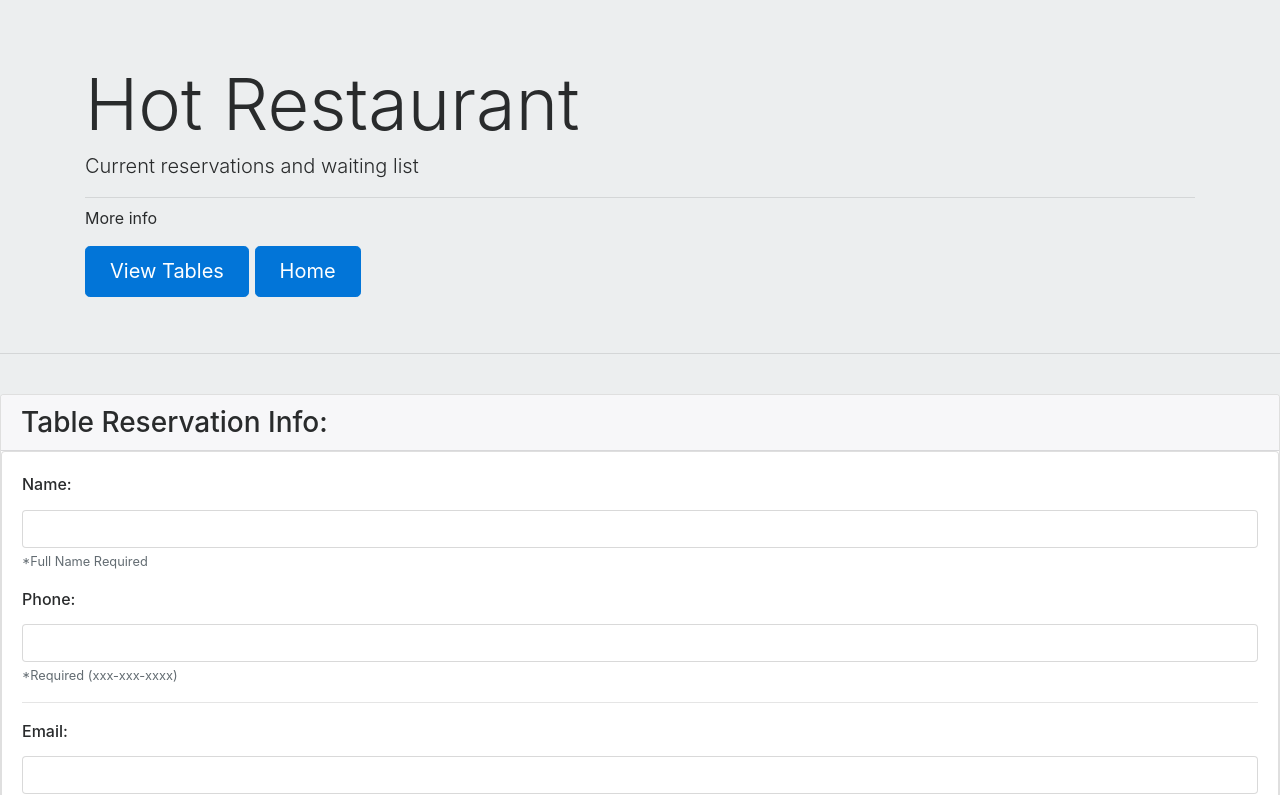
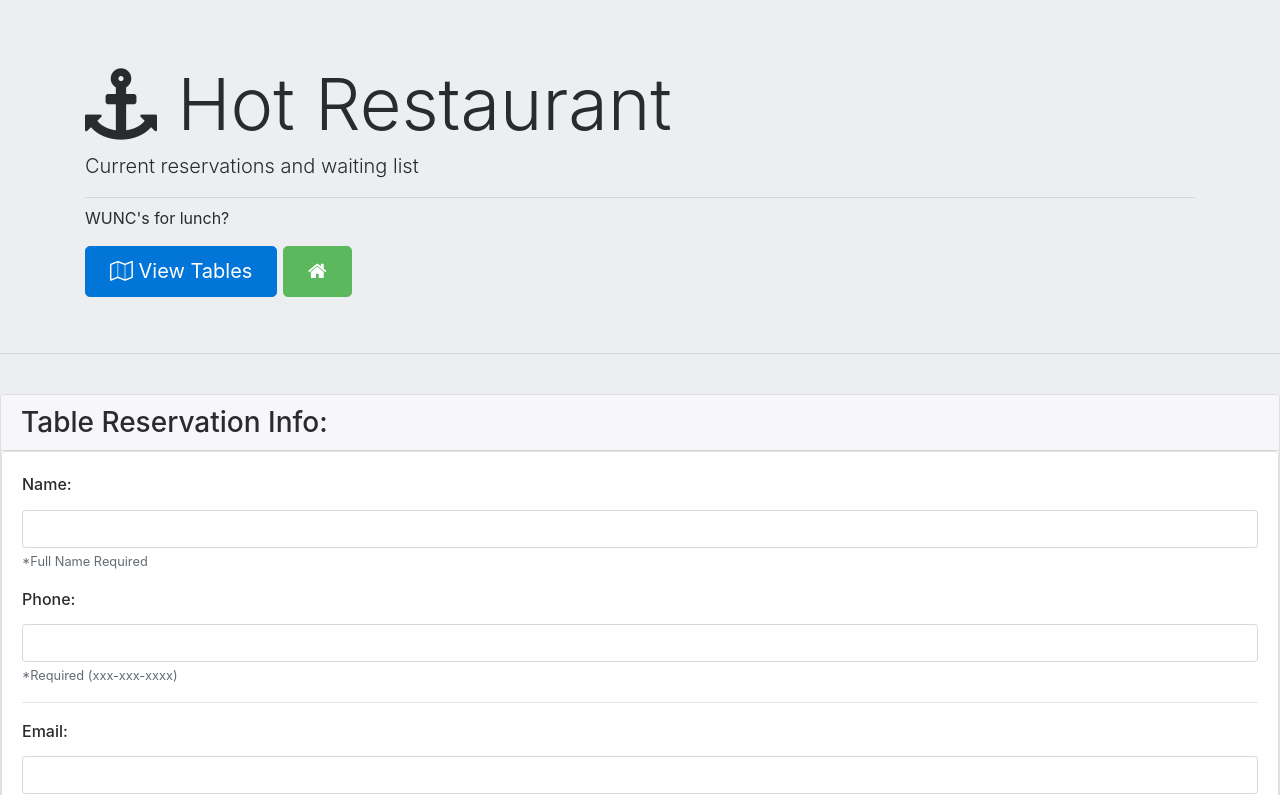
Before and after one commit to lagrangepoint2/Hot-Restaurant, a website: page app/public/reservation.html in a window 1280 px wide. Shown: the top 795 px of the page. Drawn offline with nearby package versions, Linux system fonts and the light colour scheme; a script that the page names is missing.

Commit message:
flavor changes

```diff
--- a/app/public/reservation.html
+++ b/app/public/reservation.html
@@ -6,6 +6,7 @@
     <meta name="viewport" content="width=device-width, user-scalable=no, initial-scale=1.0, maximum-scale=1.0, minimum-scale=1.0">
     <meta http-equiv="X-UA-Compatible" content="ie=edge">
     <title>Reservation</title>
+    <link rel="stylesheet" href="https://maxcdn.bootstrapcdn.com/font-awesome/4.7.0/css/font-awesome.min.css">
     <link rel="stylesheet" href="https://maxcdn.bootstrapcdn.com/bootstrap/4.0.0-alpha.6/css/bootstrap.min.css" integrity="sha384-rwoIResjU2yc3z8GV/NPeZWAv56rSmLldC3R/AZzGRnGxQQKnKkoFVhFQhNUwEyJ"
         crossorigin="anonymous">
 </head>
@@ -13,13 +14,13 @@
 <body>
     <div class="jumbotron jumbotron-fluid">
         <div class="container">
-            <h1 class="display-3">Hot Restaurant</h1>
+                <h1 class="display-3"><i class="fa fa-anchor" aria-hidden="true"></i> Hot Restaurant</h1>
             <p class="lead">Current reservations and waiting list</p>
             <hr class="my-2">
-            <p>More info</p>
+            <p>WUNC's for lunch?</p>
             <p class="lead">
-                <a class="btn btn-primary btn-lg" href="/tables" role="button">View Tables</a>
-                <a class="btn btn-primary btn-lg" href="/" role="button">Home</a>
+                <a class="btn btn-primary btn-lg" href="/tables" role="button"><i class="fa fa-map-o" aria-hidden="true"></i> View Tables</a>
+                <a class="btn btn-success btn-lg" href="/" role="button"><i class="fa fa-home" aria-hidden="true"></i></a>
             </p>
         </div>
         </br>
```
Also changed, not shown: app/public/index.html (+5 -4 lines), app/public/tables.html (+5 -4 lines).
